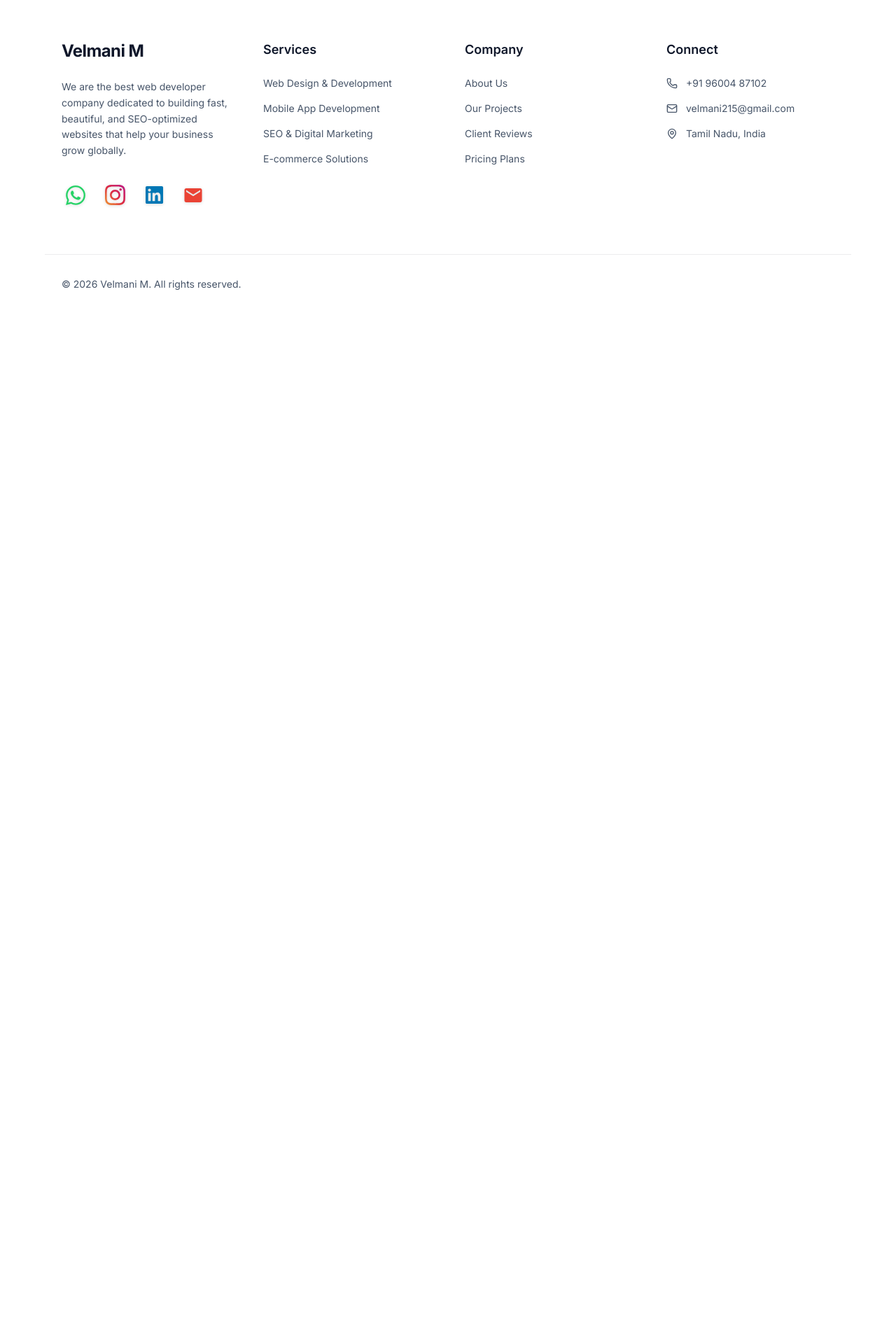
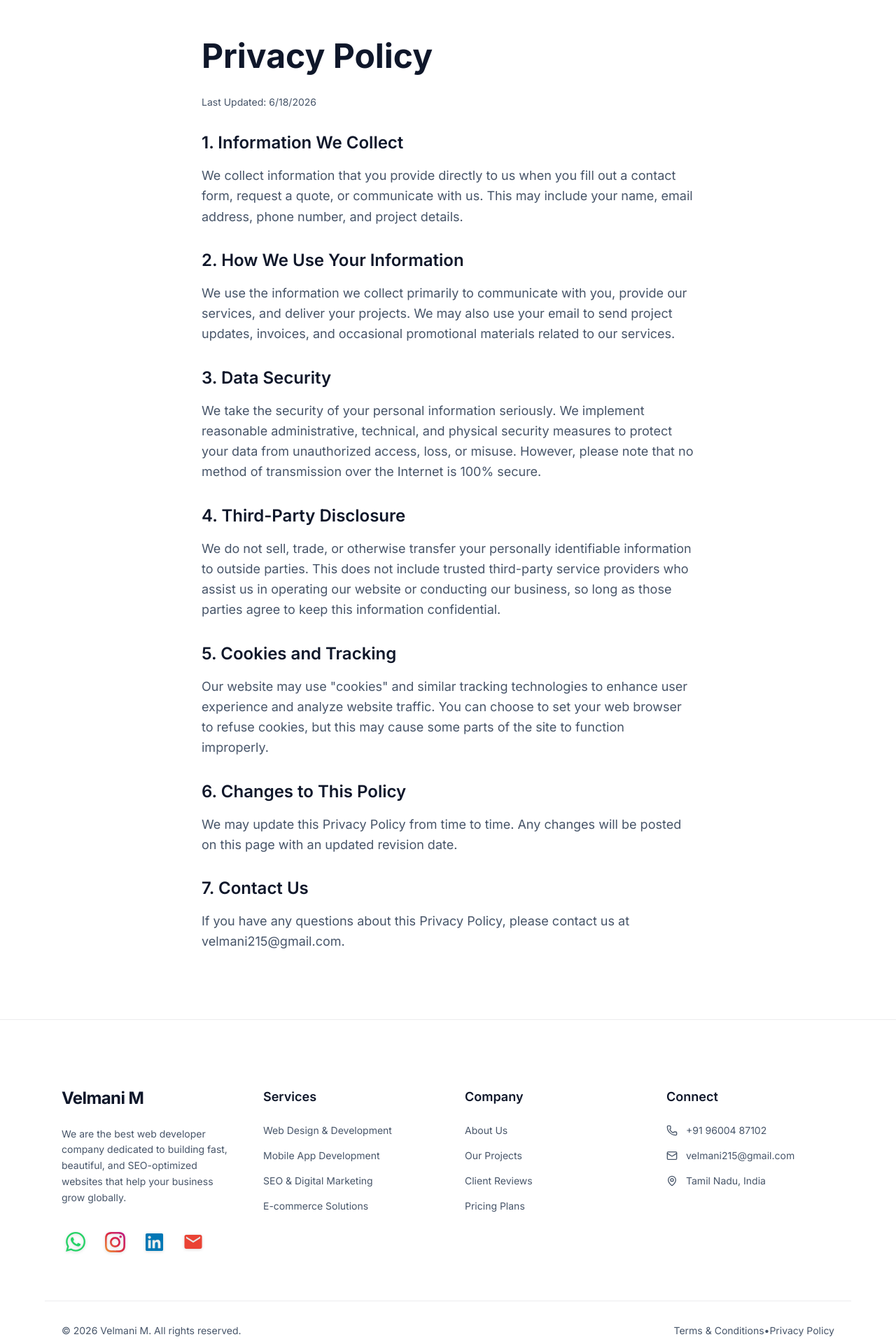
Before and after one commit to VelmaniM/Own-Website, a React (Vite) app in the folder frontend/: page /privacy in a window 1280 px wide. Shown: the part 120-2040 px from the top of the page at 70% size. Before the commit the page ends 800 px from the top, so only its background shows below. Built offline with nearby package versions, Linux system fonts and the light colour scheme.

Commit message:
feat: add Terms & Conditions and Privacy Policy pages with legal content

```diff
--- a/frontend/src/App.jsx
+++ b/frontend/src/App.jsx
@@ -3,6 +3,8 @@ import { BrowserRouter as Router, Routes, Route } from 'react-router-dom';
 import Navbar from './components/Navbar';
 import Home from './pages/Home';
 import ContactUs from './pages/ContactUs/ContactUs';
+import Terms from './pages/Terms/Terms';
+import Privacy from './pages/Privacy/Privacy';
 import Footer from './components/Footer';
 import { Analytics } from "@vercel/analytics/react";
 
@@ -32,6 +34,8 @@ function App() {
         <Routes>
           <Route path="/" element={<Home />} />
           <Route path="/contact" element={<ContactUs />} />
+          <Route path="/terms" element={<Terms />} />
+          <Route path="/privacy" element={<Privacy />} />
         </Routes>
         <Footer />
       </div>
--- a/frontend/src/components/Footer.jsx
+++ b/frontend/src/components/Footer.jsx
@@ -1,5 +1,6 @@
 import React from 'react';
 import { Mail, MapPin, Phone } from 'lucide-react';
+import { Link } from 'react-router-dom';
 import './Footer.css';
 
 function Footer() {
@@ -77,6 +78,11 @@ function Footer() {
 
       <div className="footer-bottom">
         <p>© {new Date().getFullYear()} Velmani M. All rights reserved.</p>
+        <div className="footer-legal-links">
+          <Link to="/terms" className="footer-legal-link">Terms & Conditions</Link>
+          <span className="footer-legal-divider">•</span>
+          <Link to="/privacy" className="footer-legal-link">Privacy Policy</Link>
+        </div>
       </div>
     </footer>
   );
--- /dev/null
+++ b/frontend/src/pages/Privacy/Privacy.jsx
@@ -0,0 +1,58 @@
+import React, { useEffect } from 'react';
+import SEO from '../../components/SEO';
+
+function Privacy() {
+  useEffect(() => {
+    window.scrollTo(0, 0);
+  }, []);
+
+  return (
+    <div className="min-h-screen py-24 px-6 md:px-12 lg:px-24 max-w-4xl mx-auto text-main-text">
+      <SEO
+        title="Privacy Policy | Velmani M"
+        description="Read our Privacy Policy to understand how we protect your data."
+      />
+      <h1 className="text-4xl md:text-5xl font-bold mb-8">Privacy Policy</h1>
+      <p className="text-muted-text mb-8 text-sm">Last Updated: {new Date().toLocaleDateString()}</p>
+
+      <div className="space-y-8 text-lg leading-relaxed text-muted-text">
+        <section>
+          <h2 className="text-2xl font-semibold text-main-text mb-4">1. Information We Collect</h2>
+          <p>We collect information that you provide directly to us when you fill out a contact form, request a quote, or communicate with us. This may include your name, email address, phone number, and project details.</p>
+        </section>
+
+        <section>
+          <h2 className="text-2xl font-semibold text-main-text mb-4">2. How We Use Your Information</h2>
+          <p>We use the information we collect primarily to communicate with you, provide our services, and deliver your projects. We may also use your email to send project updates, invoices, and occasional promotional materials related to our services.</p>
+        </section>
+
+        <section>
+          <h2 className="text-2xl font-semibold text-main-text mb-4">3. Data Security</h2>
+          <p>We take the security of your personal information seriously. We implement reasonable administrative, technical, and physical security measures to protect your data from unauthorized access, loss, or misuse. However, please note that no method of transmission over the Internet is 100% secure.</p>
+        </section>
+
+        <section>
+          <h2 className="text-2xl font-semibold text-main-text mb-4">4. Third-Party Disclosure</h2>
+          <p>We do not sell, trade, or otherwise transfer your personally identifiable information to outside parties. This does not include trusted third-party service providers who assist us in operating our website or conducting our business, so long as those parties agree to keep this information confidential.</p>
+        </section>
+
+        <section>
+          <h2 className="text-2xl font-semibold text-main-text mb-4">5. Cookies and Tracking</h2>
+          <p>Our website may use "cookies" and similar tracking technologies to enhance user experience and analyze website traffic. You can choose to set your web browser to refuse cookies, but this may cause some parts of the site to function improperly.</p>
+        </section>
+
+        <section>
+          <h2 className="text-2xl font-semibold text-main-text mb-4">6. Changes to This Policy</h2>
+          <p>We may update this Privacy Policy from time to time. Any changes will be posted on this page with an updated revision date.</p>
+        </section>
+
+        <section>
+          <h2 className="text-2xl font-semibold text-main-text mb-4">7. Contact Us</h2>
+          <p>If you have any questions about this Privacy Policy, please contact us at velmani215@gmail.com.</p>
+        </section>
+      </div>
+    </div>
+  );
+}
+
+export default Privacy;
--- /dev/null
+++ b/frontend/src/pages/Terms/Terms.jsx
@@ -0,0 +1,59 @@
+import React, { useEffect } from 'react';
+import SEO from '../../components/SEO';
+
+function Terms() {
+  useEffect(() => {
+    window.scrollTo(0, 0);
+  }, []);
+
+  return (
+    <div className="min-h-screen py-24 px-6 md:px-12 lg:px-24 max-w-4xl mx-auto text-main-text">
+      <SEO
+        title="Terms & Conditions | Velmani M"
+        description="Read our Terms and Conditions. We provide transparent and professional web development services."
+      />
+      <h1 className="text-4xl md:text-5xl font-bold mb-8">Terms and Conditions</h1>
+      <p className="text-muted-text mb-8 text-sm">Last Updated: {new Date().toLocaleDateString()}</p>
+
+      <div className="space-y-8 text-lg leading-relaxed text-muted-text">
+        <section>
+          <h2 className="text-2xl font-semibold text-main-text mb-4">1. Acceptance of Terms</h2>
+          <p>By accessing this website and engaging our services, you agree to be bound by these Terms and Conditions. If you do not agree with any part of these terms, please do not use our services.</p>
+        </section>
+
+        <section>
+          <h2 className="text-2xl font-semibold text-main-text mb-4">2. Services and Scope</h2>
+          <p>We provide custom web development, mobile app development, and digital marketing services. The exact scope of work, deliverables, and timelines will be defined in a formal project agreement or invoice before the commencement of any work.</p>
+        </section>
+
+        <section>
+          <h2 className="text-2xl font-semibold text-main-text mb-4">3. Payment, Cancellations, and Refunds</h2>
+          <p>We require an initial deposit before beginning any project. <strong>All payments are strictly non-refundable.</strong> We do not offer cancellations or refunds once a project has commenced, as our work involves custom time and intellectual effort.</p>
+          <p className="mt-4">Instead of refunds, we are fully committed to your satisfaction. We will provide revisions and modifications as per the mutually agreed scope to ensure the final product meets your expectations.</p>
+        </section>
+
+        <section>
+          <h2 className="text-2xl font-semibold text-main-text mb-4">4. Client Responsibilities</h2>
+          <p>The client is responsible for providing all necessary text, images, and other content required for the project in a timely manner. Delays in providing content may result in project delays that are outside our control.</p>
+        </section>
+
+        <section>
+          <h2 className="text-2xl font-semibold text-main-text mb-4">5. Intellectual Property</h2>
+          <p>Upon final and full payment, the client owns the rights to the final delivered website or application. However, we reserve the right to display the completed work in our portfolio, case studies, and promotional materials unless a strict Non-Disclosure Agreement (NDA) is signed beforehand.</p>
+        </section>
+
+        <section>
+          <h2 className="text-2xl font-semibold text-main-text mb-4">6. Limitation of Liability</h2>
+          <p>Under no circumstances shall we be liable for any indirect, incidental, special, or consequential damages arising out of or in connection with your use of our services or the resulting products. Our maximum liability shall not exceed the total amount paid by you for the specific project.</p>
+        </section>
+
+        <section>
+          <h2 className="text-2xl font-semibold text-main-text mb-4">7. Amendments</h2>
+          <p>We reserve the right to update or modify these Terms and Conditions at any time without prior notice. Your continued use of our services after any changes indicates your acceptance of the new terms.</p>
+        </section>
+      </div>
+    </div>
+  );
+}
+
+export default Terms;
```
